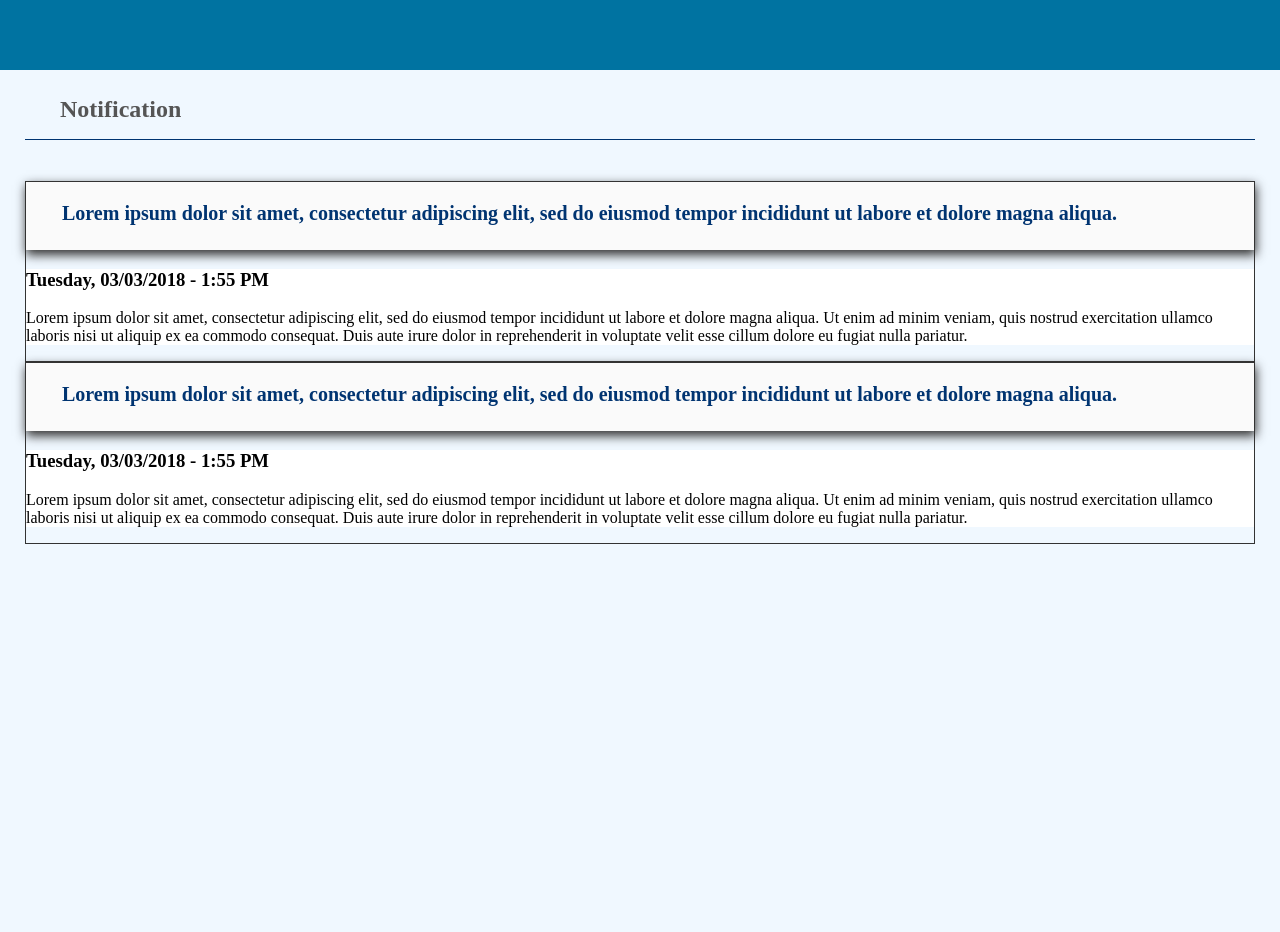
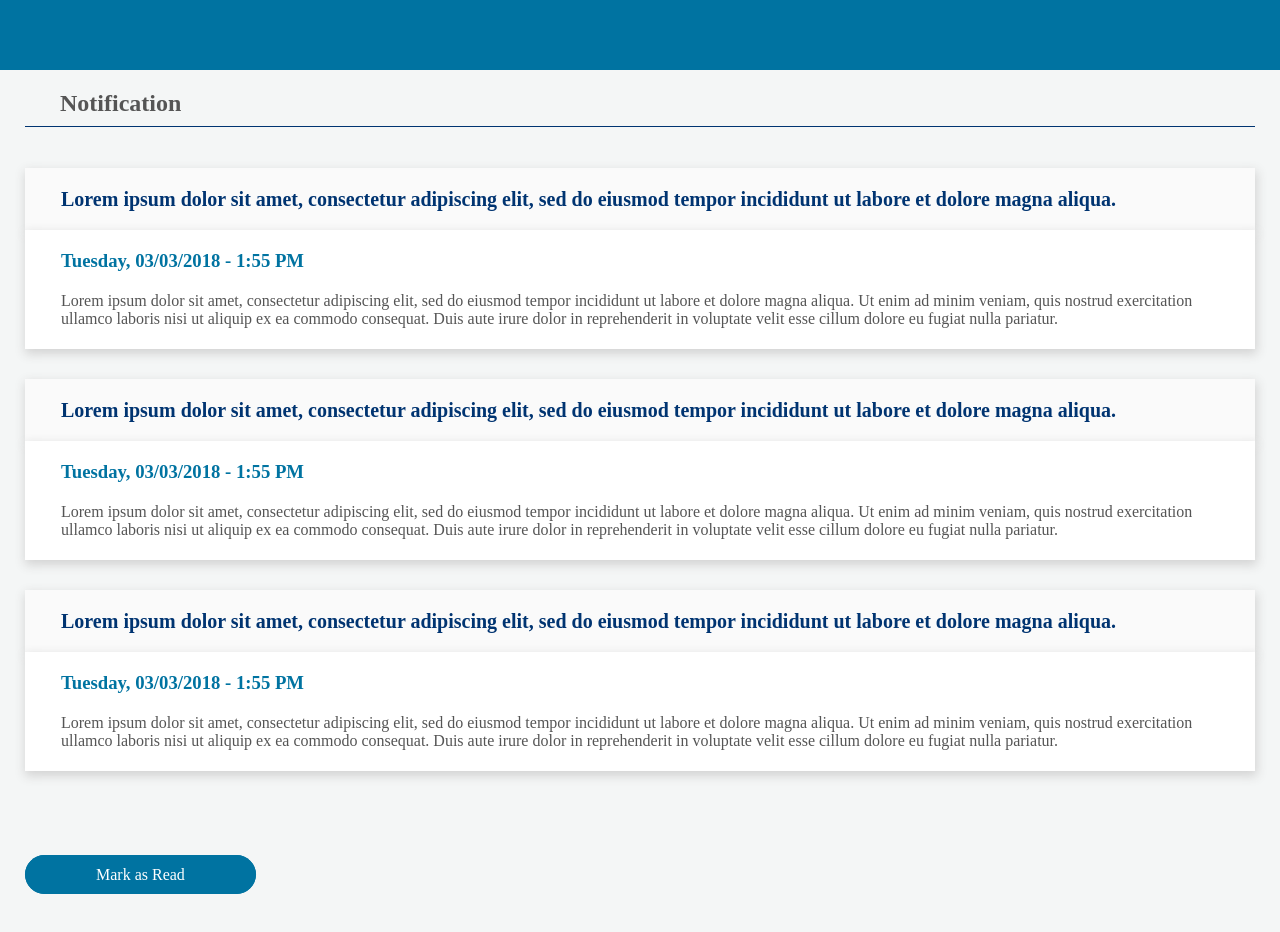
Before and after one commit to wikisamoilovska/homeworks, a plain HTML site: page index_photoshop.html in a window 1280 px wide. Before the commit the page ends 800 px from the top, so only its background shows below. Drawn offline with Linux system fonts and the light colour scheme.

Commit message:
homework 3.3

```diff
--- a/index_photoshop.html
+++ b/index_photoshop.html
@@ -5,44 +5,47 @@
     <meta name="viewport"
           content="width=device-width, user-scalable=no, initial-scale=1.0, maximum-scale=1.0, minimum-scale=1.0">
     <meta http-equiv="X-UA-Compatible" content="ie=edge">
-    <title>photoshop</title>
+    <title>homework_3</title>
 </head>
-<body style="padding: 0; margin: 0; background-color: aliceblue">
-<header style="background-color: #0073a1; height: 70px"></header>
-<section style="padding: 0 25px">
-    <h1 style="padding: 26px 0 16px 35px; margin:0; font-size: 24px; color: #555555; border-bottom: solid 1px #003471; margin-bottom: 41px">Notification</h1>
+<body style="padding:0; margin:0; background-color:#f4f6f6">
+<header style="background-color:#0073a1; height:70px"></header>
+    <section style="padding: 0 25px">
+         <h1 style="padding: 20px 0 9px 35px; margin:0; font-size:24px; color:#555555; border-bottom: solid 1px #003471; margin-bottom:41px">Notification</h1>
 
-    <article style="border: 1px solid #333; ">
-        <h2 style="padding: 20px 36px 25px;background-color:#fafafa; font-size:20px; color:#003471; margin:0; box-shadow: 1px 4px 10px 1px #333;">Lorem ipsum dolor sit amet, consectetur adipiscing elit, sed do eiusmod tempor incididunt
+    <article>
+        <h2 style="padding: 20px 36px 19px;background-color:#fafafa; font-size:20px; color:#003471; margin:0; -webkit-box-shadow: 1px 4px 10px 1px #d3d3d3; box-shadow: 1px 4px 10px 1px #d3d3d3">Lorem ipsum dolor sit amet, consectetur adipiscing elit, sed do eiusmod tempor incididunt
             ut labore et dolore magna aliqua.</h2>
-        <div style="padding: ___________; background-color:#ffffff">
-            <h3>Tuesday, 03/03/2018 - 1:55 PM</h3>
-            <p>Lorem ipsum dolor sit amet, consectetur adipiscing elit, sed do eiusmod tempor incididunt ut labore et dolore magna aliqua.
+        <div style="padding: 20px 36px 21px; background-color:#ffffff; box-shadow: 1px 4px 10px 1px #d3d3d3">
+            <h3 style="margin: 0; size: 18px; color: #0073a1">Tuesday, 03/03/2018 - 1:55 PM</h3>
+            <p style="padding: 0; margin: 20px 0 0; size: 20px; color: #555555">Lorem ipsum dolor sit amet, consectetur adipiscing elit, sed do eiusmod tempor incididunt ut labore et dolore magna aliqua.
                 Ut enim ad minim veniam, quis nostrud exercitation ullamco laboris nisi ut aliquip ex ea commodo consequat. Duis aute irure dolor in reprehenderit in voluptate velit esse cillum dolore eu fugiat nulla pariatur.</p>
         </div>
+    </article>
 
-    </article>
-    <article style="border: 1px solid #333; ">
-        <h2 style="padding: 20px 36px 25px;background-color:#fafafa; font-size:20px; color:#003471; margin:0; box-shadow: 1px 4px 10px 1px #333;">Lorem ipsum dolor sit amet, consectetur adipiscing elit, sed do eiusmod tempor incididunt
+    <article style="margin: 30px 0; box-sizing: border-box">
+        <h2 style="padding: 20px 36px 19px;background-color:#fafafa; font-size:20px; color:#003471; margin:0; -webkit-box-shadow: 1px 4px 10px 1px #d3d3d3; box-shadow: 1px 4px 10px 1px #d3d3d3">Lorem ipsum dolor sit amet, consectetur adipiscing elit, sed do eiusmod tempor incididunt
             ut labore et dolore magna aliqua.</h2>
-        <div style="padding: ___________; background-color:#ffffff">
-            <h3>Tuesday, 03/03/2018 - 1:55 PM</h3>
-            <p>Lorem ipsum dolor sit amet, consectetur adipiscing elit, sed do eiusmod tempor incididunt ut labore et dolore magna aliqua.
+        <div style="padding: 20px 36px 21px; background-color:#ffffff; box-shadow: 1px 4px 10px 1px #d3d3d3">
+            <h3 style="margin: 0; size: 18px; color: #0073a1">Tuesday, 03/03/2018 - 1:55 PM</h3>
+            <p style="padding: 0; margin: 20px 0 0; size: 20px; color: #555555">Lorem ipsum dolor sit amet, consectetur adipiscing elit, sed do eiusmod tempor incididunt ut labore et dolore magna aliqua.
                 Ut enim ad minim veniam, quis nostrud exercitation ullamco laboris nisi ut aliquip ex ea commodo consequat. Duis aute irure dolor in reprehenderit in voluptate velit esse cillum dolore eu fugiat nulla pariatur.</p>
         </div>
+    </article>
 
+    <article style="margin: 30px 0; box-sizing: border-box">
+        <h2 style="padding: 20px 36px 19px;background-color:#fafafa; font-size:20px; color:#003471; margin:0; -webkit-box-shadow: 1px 4px 10px 1px #d3d3d3; box-shadow: 1px 4px 10px 1px #d3d3d3">Lorem ipsum dolor sit amet, consectetur adipiscing elit, sed do eiusmod tempor incididunt
+            ut labore et dolore magna aliqua.</h2>
+        <div style="padding: 20px 36px 21px; background-color:#ffffff; box-shadow: 1px 4px 10px 1px #d3d3d3">
+            <h3 style="margin: 0; size: 18px; color: #0073a1">Tuesday, 03/03/2018 - 1:55 PM</h3>
+            <p style="padding: 0; margin: 20px 0 0; size: 20px; color: #555555">Lorem ipsum dolor sit amet, consectetur adipiscing elit, sed do eiusmod tempor incididunt ut labore et dolore magna aliqua.
+                Ut enim ad minim veniam, quis nostrud exercitation ullamco laboris nisi ut aliquip ex ea commodo consequat. Duis aute irure dolor in reprehenderit in voluptate velit esse cillum dolore eu fugiat nulla pariatur.</p>
+        </div>
     </article>
-</section>
 
-
-
-
-
-
-
-
-
-
-
+    <div style="padding: 0; margin: 95px 0 350px">
+        <a href="#" style="background-color: #0073a1; padding: 10px 70px; border: solid 1px #0073a1; text-decoration:none; color:white; -webkit-border-radius: 30px 30px 30px 30px;
+           border-radius: 30px 30px 30px 30px;">Mark as Read</a>
+    </div>
+    </section>
 </body>
 </html>
```
